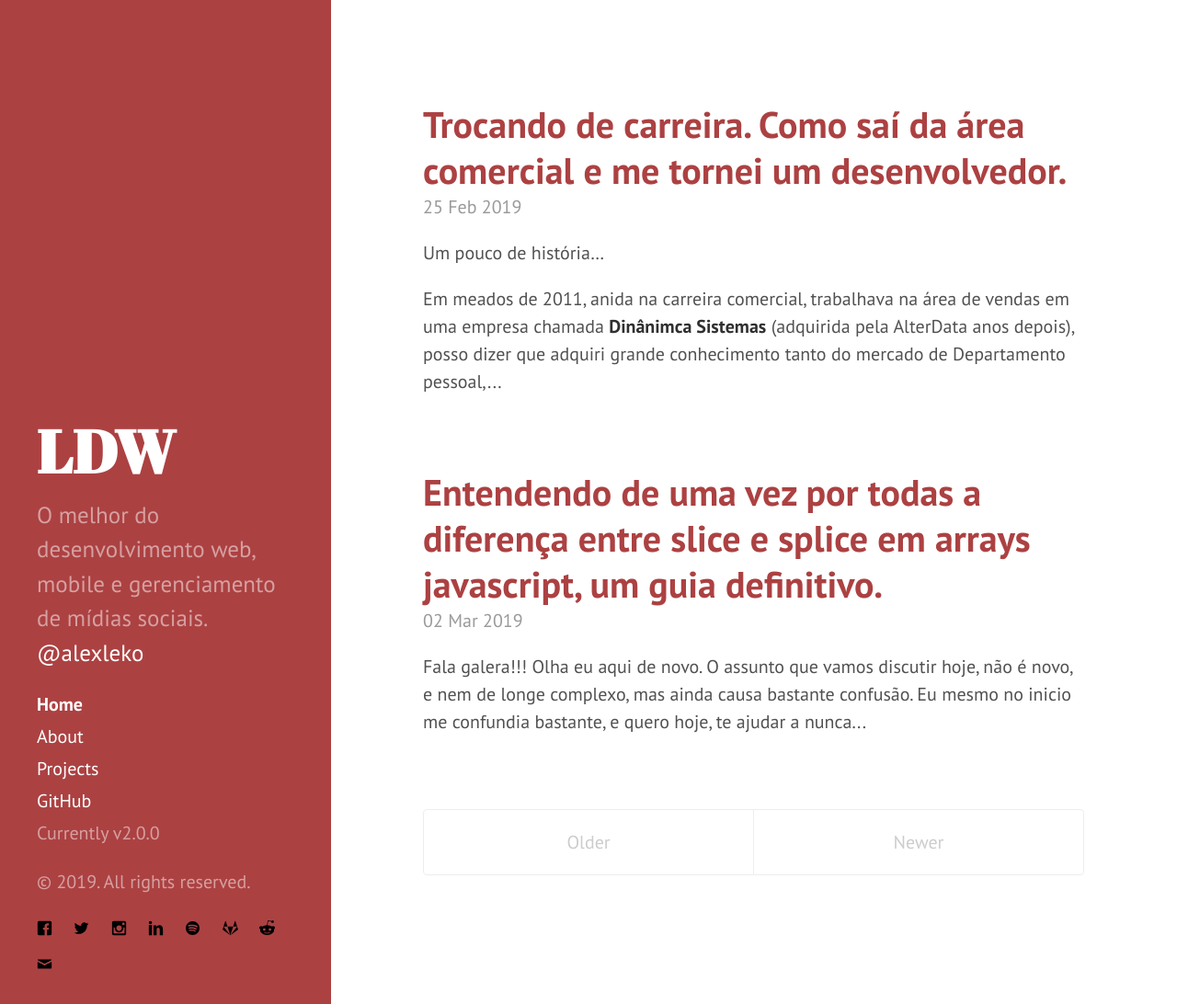
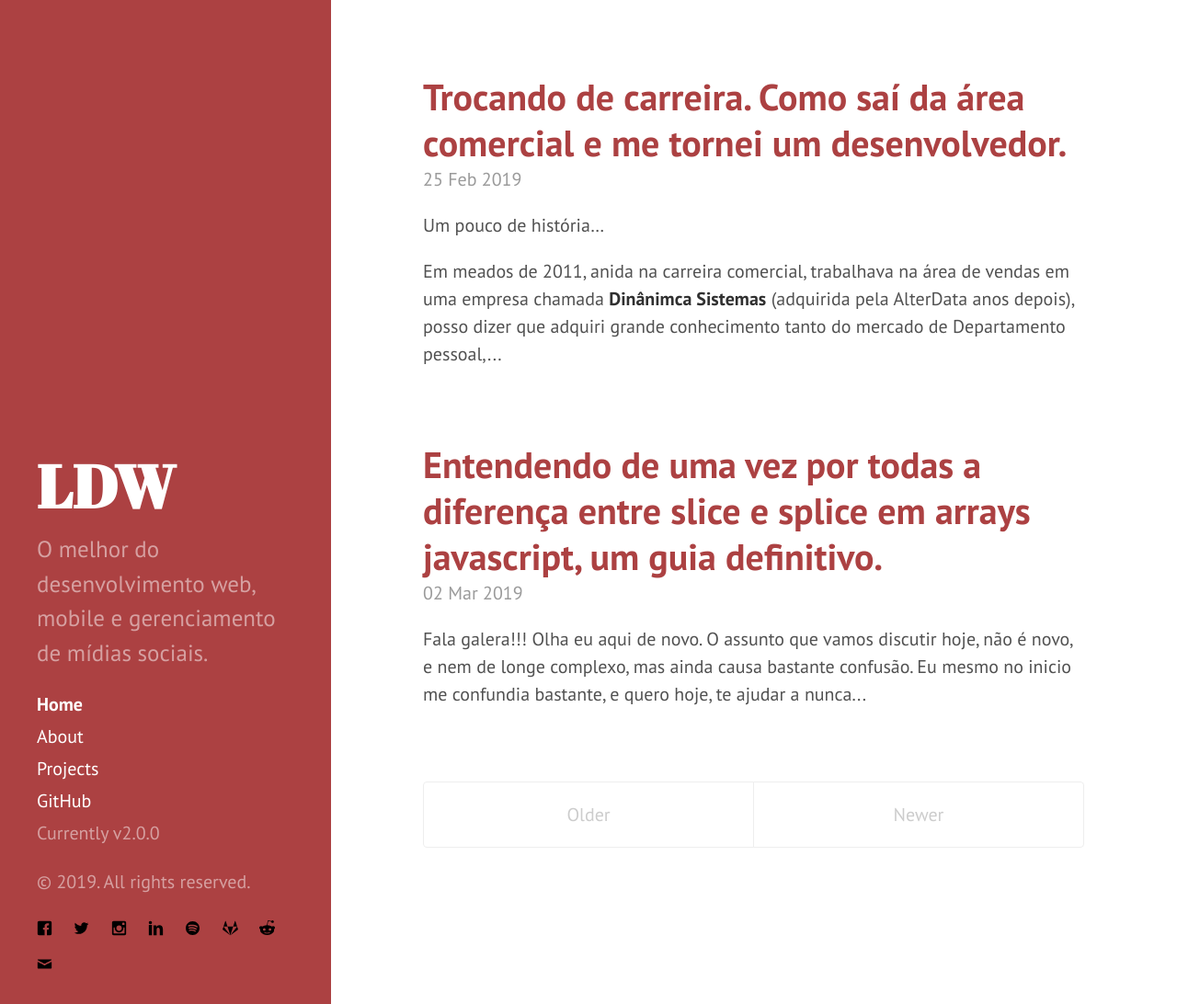
Before and after one commit to ldwsolucoesinteligentes/ldw-site-blog, a Jekyll site: the page built from index.html, in a window 1280 px wide and 1092 px high. Shown: the whole window at 92% size. Built offline with Jekyll 4.4.1, drawn with Linux system fonts in a browser that asks for light colours; the list of posts is cut into pages by our own code.

Commit message:
fix tag description

```diff
--- a/Gemfile
+++ b/Gemfile
@@ -15,6 +15,8 @@
 gem "redcarpet"
 gem 'jekyll-admin', group: :jekyll_plugins
 gem 'jekyll-seo-tag'
+gem 'jekyll-gist'
+gem 'jemoji'
 # If you want to use GitHub Pages, remove the "gem "jekyll"" above and
 # uncomment the line below. To upgrade, run `bundle update github-pages`.
 # gem "github-pages", group: :jekyll_plugins
--- a/_config.yml
+++ b/_config.yml
@@ -1,7 +1,7 @@
 # Setup
 title: LDW
 tagline: 'Alex Leko'
-description: 'O melhor do desenvolvimento web, mobile e gerenciamento de mídias sociais. <a href="mailto:lekodeveloperweb@hotmail.com" target="_blank">@alexleko</a>'
+description: O melhor do desenvolvimento web, mobile e gerenciamento de mídias sociais.
 url: https://ldwsolucoesinteligentes.com.br
 baseurl: /
 read_time: true
@@ -46,6 +46,9 @@
 # To enable google analytics, supply your token below
 analytics_google: 'UA-135069212-1'
 
+# not build future post
+future: false
+
 # if you don't want comments in your posts, leave categories empty
 disqus:
     shortname: LDWSolucoesInteligentes # enter this from your disqus account
@@ -53,12 +56,9 @@
 
 # if you don't have any of social below, comment the line
 twitter: LekoDeveloper
-twitter_icon: public/images/icons/twitter.png
 facebook: ldwsolucoesinteligentes
-facebook_icon: public/images/icons/facebook.png
 instagram: ldwsolucoesinteligentes
 linkedin: lekodeveloperweb
-linkedin_icon: public/images/icons/linkedin.png
 spotify: lekodeveloperweb
 github: ldwsolucoesinteligentes
 gitlab: lekodeveloperweb
@@ -75,9 +75,12 @@
 
 # Build settings
 plugins:
-  - jekyll-feed
-  - jekyll-paginate
-  - jekyll-seo-tag
+    - jekyll-seo-tag
+    - jekyll-gist
+    - jekyll-feed
+    - jemoji
+    - jekyll-admin
+    - jekyll-paginate
 
 # Exclude from processing.
 # The following items will not be processed, by default.
```
Also changed, not shown: _includes/sidebar.html (+13 -9 lines), Gemfile.lock, _layouts/default.html (indentation only), 14 other files.
